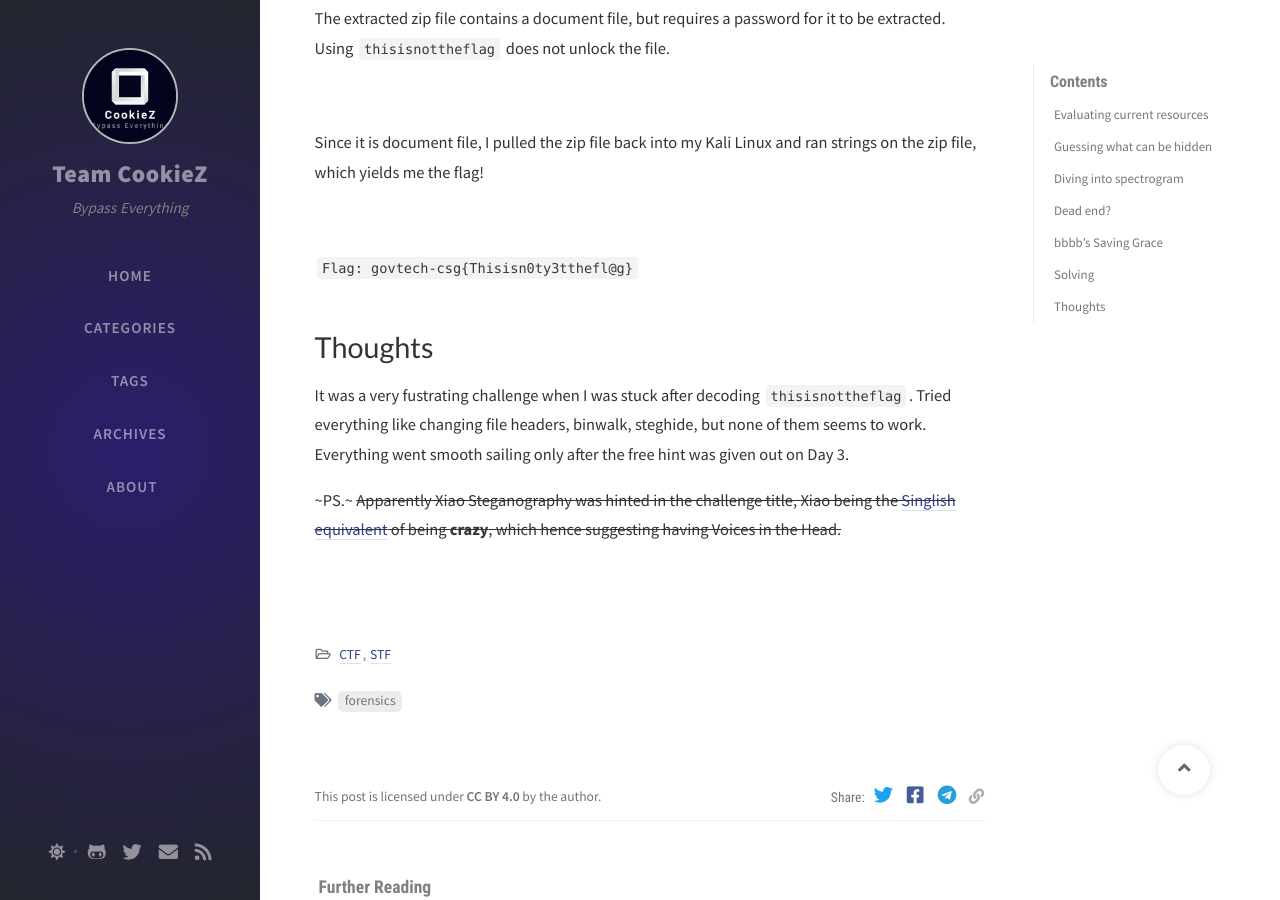
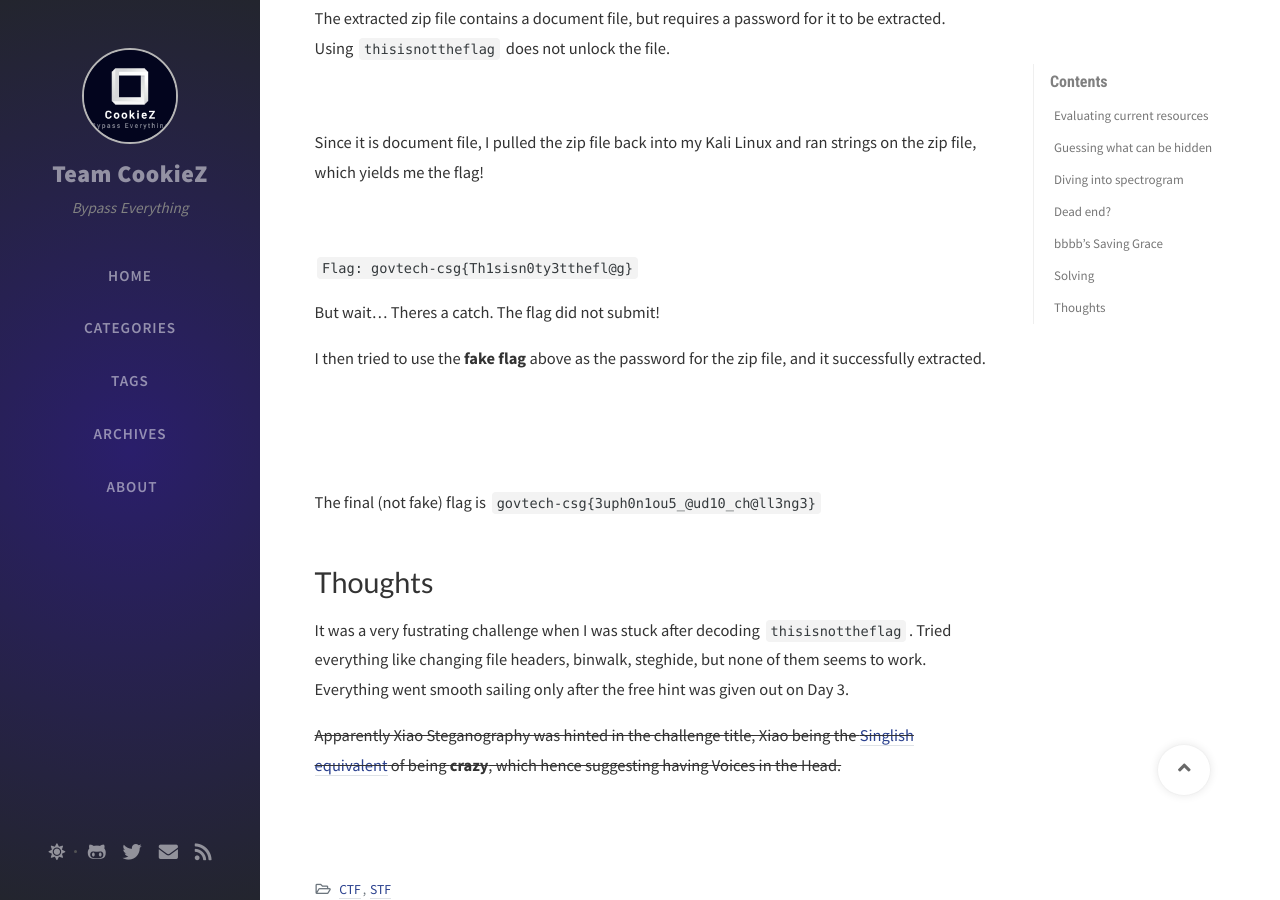
Before and after one commit to TeamCookieZ/TeamCookieZ.github.io, a Jekyll site: the page built from _posts/2020-12-09-STF-Voices-In-The-Head.md, in a window 1280 px wide and 900 px high, scrolled down 3272 px. Built offline with Jekyll 4.4.1, drawn with Linux system fonts in a browser that asks for light colours; nearby versions of some CDN libraries; comment, search, counter and statistics services are not loaded; some of the changed text lies outside the part shown.

Commit message:
Finishing up VTH

```diff
--- a/_posts/2020-12-09-STF-Voices-In-The-Head.md
+++ b/_posts/2020-12-09-STF-Voices-In-The-Head.md
@@ -57,7 +57,7 @@ This is a snip of the spectrogram from the challenge file using Sonic Visualizer
 
 # Diving into spectrogram
 
-It looks like there are words written onto the spectrogram, but before that let us fix the view by pressing *F* to zoom to fit (~no~ ~memes~ ~intented~), so we can see the words clearly.
+It looks like there are words written onto the spectrogram, but before that let us fix the view by pressing *F* to zoom to fit (~~no memes intented~~), so we can see the words clearly.
 
 ![upload-image](/assets/img/blog/STF-Voices-In-The-Head/4.png)
 
@@ -122,11 +122,21 @@ Since it is document file, I pulled the zip file back into my Kali Linux and ran
 
 ![upload-image](/assets/img/blog/STF-Voices-In-The-Head/15.png)
 
-`Flag: govtech-csg{Thisisn0ty3tthefl@g}`
+`Flag: govtech-csg{Th1sisn0ty3tthefl@g}`
+
+But wait... Theres a catch. The flag did not submit!
+
+I then tried to use the **fake flag** above as the password for the zip file, and it successfully extracted.
+
+![upload-image](/assets/img/blog/STF-Voices-In-The-Head/16.png)
+
+![upload-image](/assets/img/blog/STF-Voices-In-The-Head/17.png)
+
+The final (not fake) flag is `govtech-csg{3uph0n1ou5_@ud10_ch@ll3ng3}`
 
 # Thoughts
 
 It was a very fustrating challenge when I was stuck after decoding `thisisnottheflag`. Tried everything like changing file headers, binwalk, steghide, but none of them seems to work. Everything went smooth sailing only after the free hint was given out on Day 3.
 
 
-~PS.~ ~~Apparently Xiao Steganography was hinted in the challenge title, Xiao being the [Singlish equivalent](http://www.singlish.net/siao/) of being **crazy**, which hence suggesting having Voices in the Head.~~
+~~Apparently Xiao Steganography was hinted in the challenge title, Xiao being the [Singlish equivalent](http://www.singlish.net/siao/) of being **crazy**, which hence suggesting having Voices in the Head.~~
```
Also changed, not shown: assets/img/blog/STF-Voices-In-The-Head/16.png (added), assets/img/blog/STF-Voices-In-The-Head/17.png (added).
